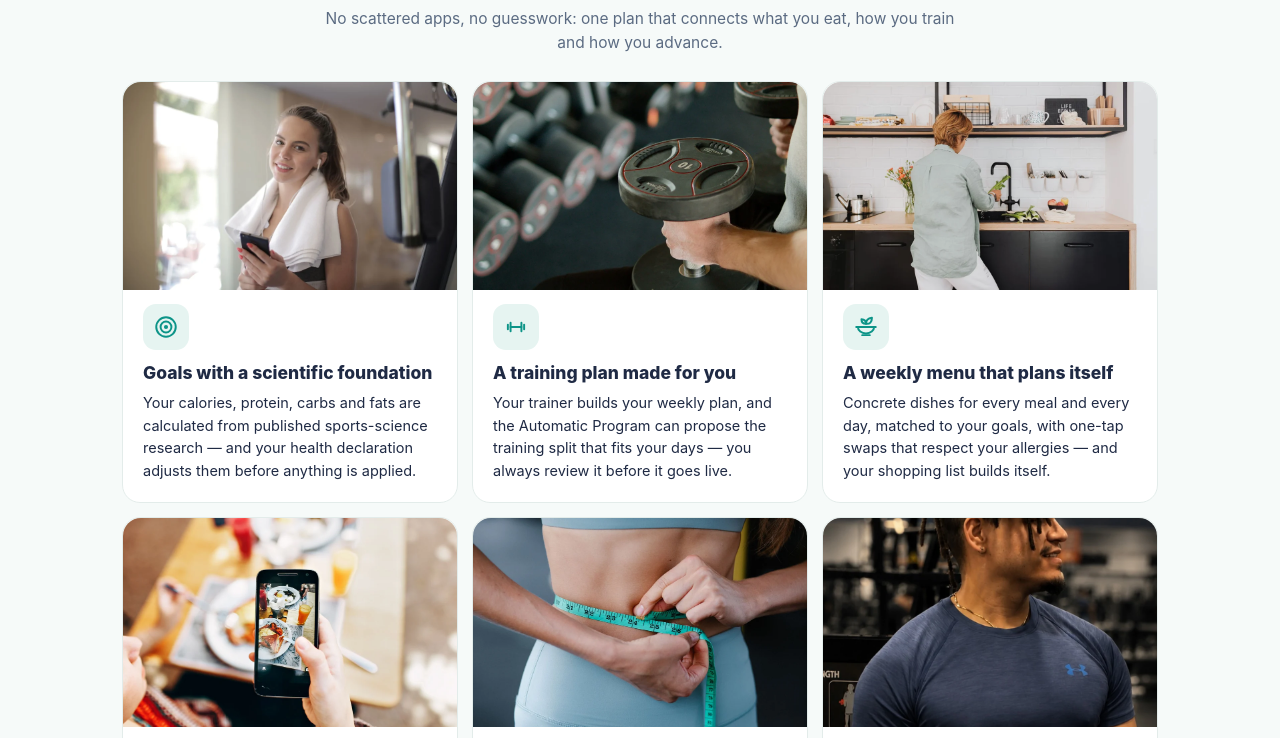
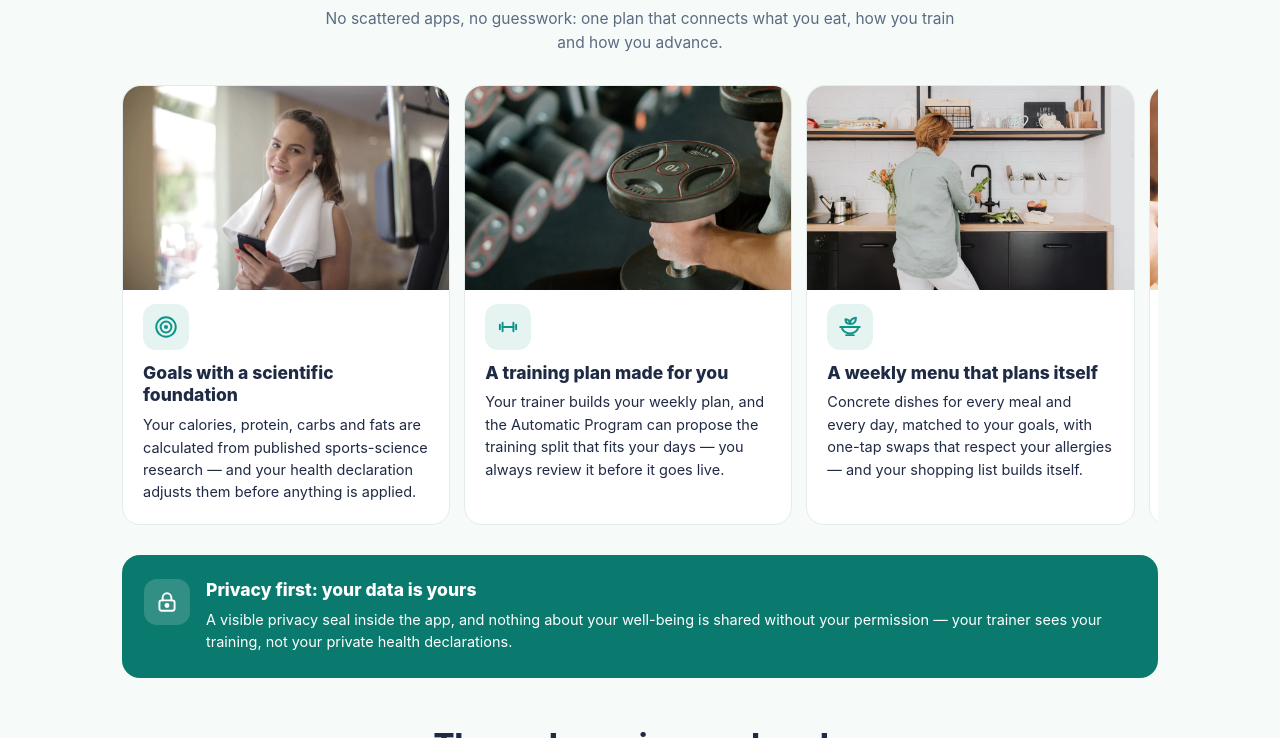
Before and after one commit to ronbo-store/ronbo.fit, a plain HTML site: page index.html in a window 1280 px wide. Shown: the part 599-1337 px from the top of the page. Drawn offline with Linux system fonts and the light colour scheme.

Commit message:
ronbo.fit: Beneficios e Inteligencia artificial ahora son carriles laterales (deslizar de lado, como el carrusel de recetas) para acortar la bajada de la página — clase .grid.lane con scroll-snap, tarjetas al 85% en móvil y 31.8% en escritorio; las 13 tarjetas quedan completas y la sección de Planes no se tocó; Business intacta byte a byte (06840f46)

```diff
--- a/index.html
+++ b/index.html
@@ -171,6 +171,9 @@
   .bcard .ic svg{width:26px;height:26px}
   .bcard h3{font-size:17.5px;font-weight:800;margin-top:12px;line-height:1.3}
   .bcard p{font-size:14.5px;line-height:1.55;margin-top:7px}
+  .grid.lane{display:flex;overflow-x:auto;scroll-snap-type:x mandatory;padding:4px 2px 16px;-webkit-overflow-scrolling:touch}
+  .grid.lane .bcard{flex:0 0 85%;scroll-snap-align:start}
+  @media (min-width:760px){.grid.lane .bcard{flex-basis:31.8%}}
 
   .privacy{margin-top:14px;background:var(--brand-dark);color:#fff;border-radius:18px;
     padding:24px 22px;display:flex;gap:16px;align-items:flex-start}
@@ -362,7 +365,7 @@
     <h2 class="sec-title" data-i18n="benTitle">Everything works together for your goal</h2>
     <p class="sec-sub" data-i18n="benSub">No scattered apps, no guesswork: one plan that connects what you eat, how you train and how you advance.</p>
 
-    <div class="grid">
+    <div class="grid lane">
       <div class="bcard">
         <div class="bphoto"><img src="assets/card-goals.webp" width="1000" height="625" loading="lazy" data-i18n-alt="altGoals" alt="A member at the gym checking her phone and her goals"></div>
         <div class="ic"><svg viewBox="0 0 24 24" fill="none" stroke="currentColor" stroke-width="1.8" stroke-linecap="round" stroke-linejoin="round"><circle cx="12" cy="12" r="9"/><circle cx="12" cy="12" r="5"/><circle cx="12" cy="12" r="1" fill="currentColor"/></svg></div>
@@ -451,7 +454,7 @@
     <h2 class="sec-title" data-i18n="aiTitle">AI that does the typing for you</h2>
     <p class="sec-sub" data-i18n="aiSub">Seven jobs the app does with artificial intelligence, explained plainly: you show it or say it, it does the writing — and nothing is ever saved until you confirm it.</p>
 
-    <div class="grid">
+    <div class="grid lane">
       <div class="bcard">
         <div class="bphoto"><img src="assets/card-meals.webp" width="1000" height="625" loading="lazy" data-i18n-alt="altAiPhoto" alt="Photographing a plate of food with a phone so the AI can analyze it"></div>
         <div class="ic"><svg viewBox="0 0 24 24" fill="none" stroke="currentColor" stroke-width="1.8" stroke-linecap="round" stroke-linejoin="round"><path d="M4 8h3l2-2.5h6L17 8h3v11H4z"/><circle cx="12" cy="13" r="3.4"/></svg></div>
```
